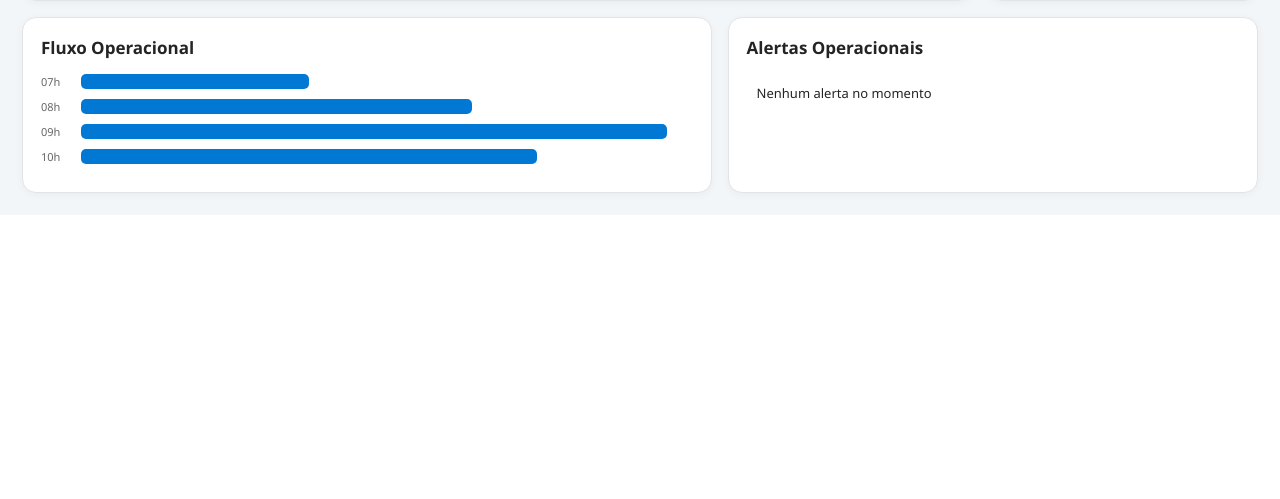
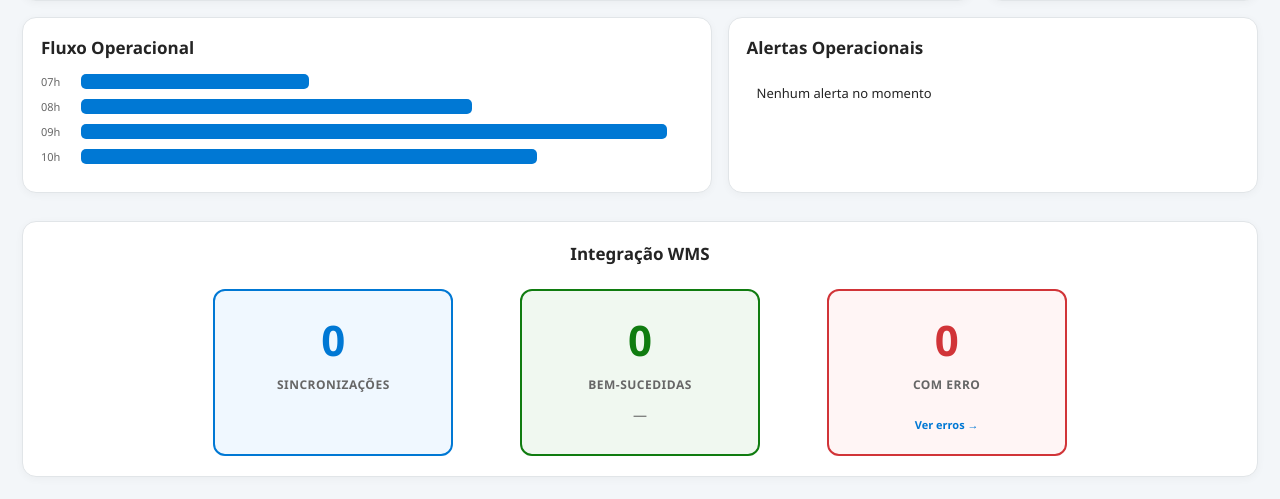
Before and after one commit to luissantanadev/DMS, a Django app: page /painel/ in a window 1280 px wide. Shown: the part 711-1210 px from the top of the page. Before the commit the page ends 912 px from the top, so only its background shows below. Run offline with Django 5.2, Linux system fonts and the light colour scheme; a user stored in the database is signed in; data that the repository does not hold is empty.

Commit message:
feat: Add WMS integration status panel to dashboard
- Add WMS sync statistics display in painel.html
- Show total syncs, successful syncs, and error count in 3 aligned, centered cards
- Create custom template filter for percentage calculation
- Add WMS panel styling with blue, green, and red card variants
- Link to admin interface for detailed sync management
- All tests passing: 13 dashboard + 11 WMS tests

```diff
--- /dev/null
+++ b/apps/dashboard/templatetags/math_filters.py
@@ -0,0 +1,15 @@
+from django import template
+
+register = template.Library()
+
+
+@register.filter(name="percentage")
+def percentage(value, total):
+    """Calculate percentage of value relative to total."""
+    if total == 0:
+        return "0"
+    try:
+        result = (int(value) / int(total)) * 100
+        return str(int(result))
+    except (ValueError, TypeError, ZeroDivisionError):
+        return "0"
--- a/apps/dashboard/views.py
+++ b/apps/dashboard/views.py
@@ -97,12 +97,21 @@ def painel(request):
     docas_livres = sum(1 for d in docas if d["status"] == "livre")
     docas_ocupadas = sum(1 for d in docas if d["status"] != "livre" and d["status"] != "bloqueada")
 
+    # Estatísticas de integração WMS
+    from apps.integracao_wms.models import SincronizacaoWMS
+    total_sincronizacoes = SincronizacaoWMS.objects.count()
+    sincronizacoes_sucesso = SincronizacaoWMS.objects.filter(status="sucesso").count()
+    sincronizacoes_erro = SincronizacaoWMS.objects.filter(status="erro").count()
+
     return render(request, "dashboard/painel.html", {
         "docas": docas,
         "docas_livres": docas_livres,
         "docas_ocupadas": docas_ocupadas,
         "alertas": alertas[:5],
         "tem_portaria": _has_area_access(request.user, "Portaria"),
+        "wms_total": total_sincronizacoes,
+        "wms_sucesso": sincronizacoes_sucesso,
+        "wms_erro": sincronizacoes_erro,
     })
 
 
--- a/static/css/painel.css
+++ b/static/css/painel.css
@@ -149,6 +149,103 @@ hr { border:0; border-top:1px solid #eee; }
 .warning { background:#fff4ce; color:#8a6d00; }
 .info { background:#e5f1fb; color:#005a9e; }
 
+.wms-status-section {
+    margin-top:28px;
+    padding:20px;
+    background:#fff;
+    border:1px solid #e1e5e8;
+    border-radius:14px;
+    box-shadow:0 2px 8px rgba(0,0,0,.04);
+}
+
+.wms-status-container {
+    max-width:900px;
+    margin:0 auto;
+}
+
+.wms-status-container h2 {
+    text-align:center;
+    margin-bottom:24px;
+    font-size:17px;
+    color:#242424;
+}
+
+.wms-cards {
+    display:grid;
+    grid-template-columns:repeat(3, 1fr);
+    gap:20px;
+    justify-items:center;
+}
+
+.wms-card {
+    width:100%;
+    max-width:240px;
+    padding:20px;
+    border-radius:12px;
+    text-align:center;
+    border:2px solid #e1e5e8;
+    transition:.15s;
+}
+
+.wms-card:hover {
+    transform:translateY(-2px);
+    box-shadow:0 5px 15px rgba(0,0,0,.1);
+}
+
+.wms-card.total {
+    background:#f0f8ff;
+    border-color:#0078d4;
+}
+
+.wms-card.success {
+    background:#f0f8f0;
+    border-color:#107c10;
+}
+
+.wms-card.error {
+    background:#fff5f5;
+    border-color:#d13438;
+}
+
+.wms-value {
+    font-size:42px;
+    font-weight:700;
+    margin-bottom:8px;
+}
+
+.wms-card.total .wms-value { color:#0078d4; }
+.wms-card.success .wms-value { color:#107c10; }
+.wms-card.error .wms-value { color:#d13438; }
+
+.wms-label {
+    font-size:12px;
+    color:#666;
+    font-weight:700;
+    margin-bottom:12px;
+    text-transform:uppercase;
+    letter-spacing:0.5px;
+}
+
+.wms-percent {
+    font-size:14px;
+    color:#666;
+    margin-top:8px;
+}
+
+.wms-link {
+    display:inline-block;
+    margin-top:12px;
+    font-size:11px;
+    color:#0078d4;
+    text-decoration:none;
+    font-weight:700;
+    transition:.15s;
+}
+
+.wms-link:hover {
+    color:#005a9e;
+}
+
 @media(max-width:1000px) {
     .kpis { grid-template-columns:repeat(3,1fr); }
     .content,.portaria-grid,.bottom-grid { grid-template-columns:1fr; }
--- a/templates/dashboard/painel.html
+++ b/templates/dashboard/painel.html
@@ -1,4 +1,5 @@
 {% load static %}
+{% load math_filters %}
 <!DOCTYPE html>
 <html lang="pt-BR">
 <head>
@@ -107,6 +108,28 @@
             </ul>
         </article>
     </section>
+
+    <section class="wms-status-section">
+        <div class="wms-status-container">
+            <h2>Integração WMS</h2>
+            <div class="wms-cards">
+                <div class="wms-card total">
+                    <div class="wms-value">{{ wms_total }}</div>
+                    <div class="wms-label">Sincronizações</div>
+                </div>
+                <div class="wms-card success">
+                    <div class="wms-value">{{ wms_sucesso }}</div>
+                    <div class="wms-label">Bem-sucedidas</div>
+                        <div class="wms-percent">{% if wms_total > 0 %}{{ wms_sucesso|percentage:wms_total }}%{% else %}—{% endif %}</div>
+                </div>
+                <div class="wms-card error">
+                    <div class="wms-value">{{ wms_erro }}</div>
+                    <div class="wms-label">Com Erro</div>
+                    <a href="/admin/integracao_wms/sincronizacaowms/?status__exact=erro" class="wms-link">Ver erros →</a>
+                </div>
+            </div>
+        </div>
+    </section>
 </div>
 
 <script>
```
Also changed, not shown: apps/dashboard/templatetags/__init__.py (added).
